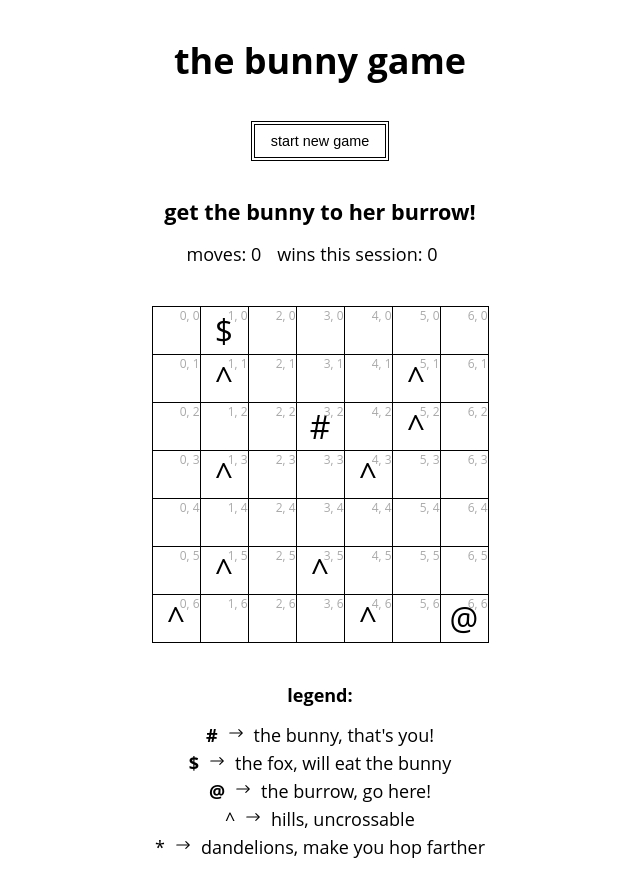
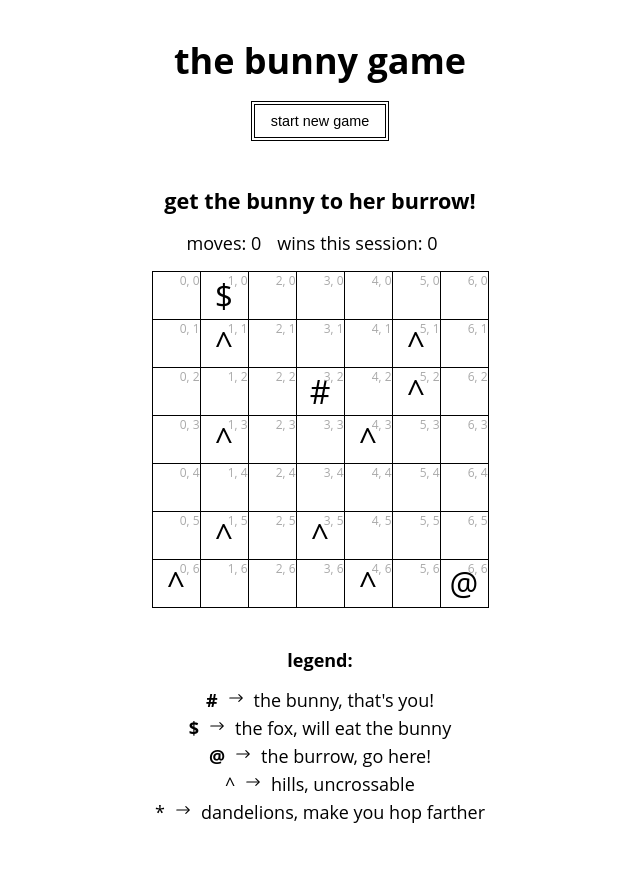
Before and after one commit to jaybillings/bunnies-vs-foxes, a React (Create React App) app: page / in a window 1280 px wide. Shown: the whole page, without its empty margins (320-960 px from the left). After the commit the page ends 856 px from the top, so only its background shows below. Built offline with nearby package versions, Linux system fonts and the light colour scheme.

Commit message:
Re-wires component interactions
* Message once again controlled by GameBoard
* Button controlled by GameLayout
* Style tweaks

```diff
--- a/src/App.scss
+++ b/src/App.scss
@@ -8,7 +8,7 @@ header {
 }
 
 h1 {
-  margin: 0 0 1em;
+  margin: 0 0 1rem;
 }
 
 h2 {
@@ -62,7 +62,12 @@ svg {
 
 .game-board {
   text-align: center;
-  margin: 2em 0 0;
+  margin: 2.5em 0 0;
+
+  .message {
+    width: 75vw;
+    margin: 1rem auto;
+  }
 }
 
 .legend {
@@ -70,7 +75,7 @@ svg {
 }
 
 .game-grid {
-  margin: 2.5rem auto;
+  margin: 1rem auto 2.5rem;
   border-collapse: collapse;
   font-size: 2rem;
 
@@ -96,8 +101,6 @@ svg {
 }
 
 .info-container {
-  margin: 1rem 0;
-
   p {
     display: inline-block;
     margin: 0 1rem 0 0;
--- a/src/components/GameBoard.js
+++ b/src/components/GameBoard.js
@@ -5,27 +5,26 @@ export default class GameBoard extends React.Component {
   /**
    * Representation of the game map's grid.
    */
-  constructor(props) {
-    super(props);
+  constructor(props, ref) {
+    super(props, ref);
 
     // gameState: 1 - in progress, 0 - current game ended
     this.state = {
-      map: [], bunnyCoords: [], gameState: 1, moves: 0, wins: 0
+      map: [], bunnyCoords: [], gameState: 1, moves: 0, wins: 0, message: null
     };
 
     this.handleKeyDown = this.handleKeyDown.bind(this);
-    this.startNewGame = this.startNewGame.bind(this);
+    //this.startNewGame = this.startNewGame.bind(this);
   }
 
   componentDidMount() {
+    this.startNewGame();
     window.addEventListener("keydown", this.handleKeyDown, false);
-    this.startNewGame();
   }
 
   startNewGame() {
-    this.setState({gameState: 1, moves: 0});
+    this.setState({gameState: 1, moves: 0, message: null});
     this.initMap();
-    this.props.setMessage(null);
   }
 
   initMap() {
@@ -34,7 +33,7 @@ export default class GameBoard extends React.Component {
     //this.placeBoosts(map);
 
     this.placeAgent(map, '$');
-    this.placeAgent(map, '@');
+    this.placeAgent(map, '@'); // TODO: Burrow should be reachable
     let bunnyCoords = this.placeAgent(map, '#');
 
     this.setState({map, bunnyCoords});
@@ -66,7 +65,7 @@ export default class GameBoard extends React.Component {
          });
          break;*/
         case '^':
-          this.props.setMessage("Silly bunny! You can't go through rocks!");
+          this.setState({message: "Silly bunny! You can't go through rocks!"});
           break;
         case '$':
           // Fox -- die :(
@@ -78,10 +77,10 @@ export default class GameBoard extends React.Component {
             return {
               map: newMap,
               moves: prevState.moves++,
-              gameState: 0
+              gameState: 0,
+              message: "Game over -- bunny got eaten by a fox. :("
             };
           });
-          this.props.setMessage("Game over -- bunny got eaten by a fox. :(");
           break;
         case '@':
           // Burrow -- win! :)
@@ -94,10 +93,10 @@ export default class GameBoard extends React.Component {
               map: newMap,
               wins: prevState.wins++,
               moves: prevState.moves++,
-              gameState: 0
+              gameState: 0,
+              message: "You won -- bunny made it home! :)"
             };
           });
-          this.props.setMessage("You won -- bunny made it home! :)");
           break;
         default:
           console.info('at default');
@@ -107,11 +106,11 @@ export default class GameBoard extends React.Component {
             newMap[oldY][oldX] = null;
             newMap[newY][newX] = '#';
 
-            return {map: newMap, moves: prevState.moves++, bunnyCoords: [newX, newY]}
+            return {map: newMap, moves: prevState.moves++, bunnyCoords: [newX, newY], message: null}
           });
-          this.props.setMessage(null);
       }
     } else {
+      this.setState({message: "Don't fall off the edge of the world!"});
       console.log('dont move');
     }
   }
@@ -131,6 +130,7 @@ export default class GameBoard extends React.Component {
   }
 
   placeBarriers(map) {
+    // TODO: Barriers should not block bunny
     let numRocks = Math.floor((this.props.mapWidth * this.props.mapHeight) * this.props.rockRatio);
     if (numRocks < 2) numRocks = 2;
     console.info('numRocks ', numRocks);
@@ -173,8 +173,12 @@ export default class GameBoard extends React.Component {
     return [randX, randY]
   }
 
+  findSolutionPath() {
+    // TODO: Find at least one path to solution -- otherwise alter map
+  }
+
   handleKeyDown(e) {
-    console.log(`pressed: ${e.key}`);
+    e.preventDefault();
 
     switch (e.key) {
       case 'ArrowLeft':
@@ -188,9 +192,6 @@ export default class GameBoard extends React.Component {
         break;
       case 'ArrowDown':
         if (this.state.gameState) this.moveBunny([0, 1]);
-        break;
-      case 'Enter':
-        this.startNewGame();
         break;
       default:
       // nothing
--- a/src/layouts/GameLayout.js
+++ b/src/layouts/GameLayout.js
@@ -6,12 +6,25 @@ export default class GameLayout extends Component {
   constructor(props) {
     super(props);
 
-    this.state = {message: null};
-    this.setMessage = this.setMessage.bind(this);
+    this.gameBoardRef = React.createRef();
+    this.handleStartClick = this.handleStartClick.bind(this);
+    this.handleKeyDown = this.handleKeyDown.bind(this);
   }
 
-  setMessage(message) {
-    this.setState({message});
+  componentDidMount() {
+    window.addEventListener("keydown", this.handleKeyDown, false);
+  }
+
+  handleStartClick(e) {
+    e.preventDefault();
+    this.gameBoardRef.current.startNewGame();
+  }
+
+  handleKeyDown(e) {
+    console.log(`pressed ${e.key}`);
+    if (e.key === 'Enter') {
+      this.gameBoardRef.current.startNewGame();
+    }
   }
 
   render() {
@@ -25,17 +38,18 @@ export default class GameLayout extends Component {
         height: 7
       }
     };
+    const emphasizeButton = this.gameBoardRef.current && this.gameBoardRef.current.state.gameState === 0 ? 'emphasis' : '';
 
     return <div className={'game-layout'}>
       <header>
         <h1>the bunny game</h1>
         <div className={'button_container'}>
-          <button type={'button'} className={!this.state.gameState && 'emphasis'} onClick={this.startNewGame}>
+          <button type={'button'} className={emphasizeButton} onClick={this.handleStartClick}>
             Start New Game
           </button>
         </div>
       </header>
-      <GameBoard rockRatio={config.ratios.rock} flowerRatio={config.ratios.flower}
+      <GameBoard ref={this.gameBoardRef} rockRatio={config.ratios.rock} flowerRatio={config.ratios.flower}
                  mapWidth={config.mapSize.width} mapHeight={config.mapSize.height} setMessage={this.setMessage} />
       <div className={'legend'}>
         <p><strong>Legend:</strong></p>
```
